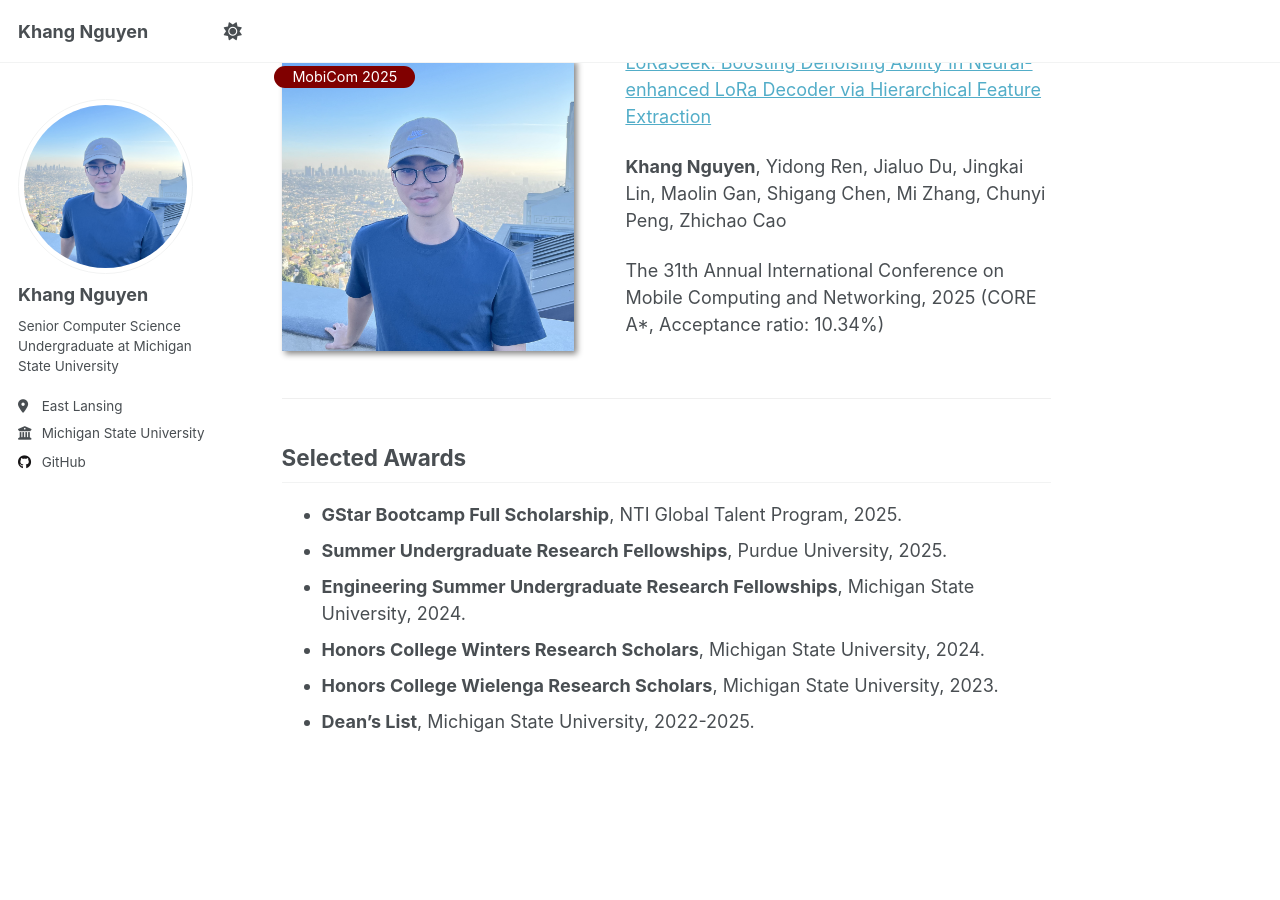
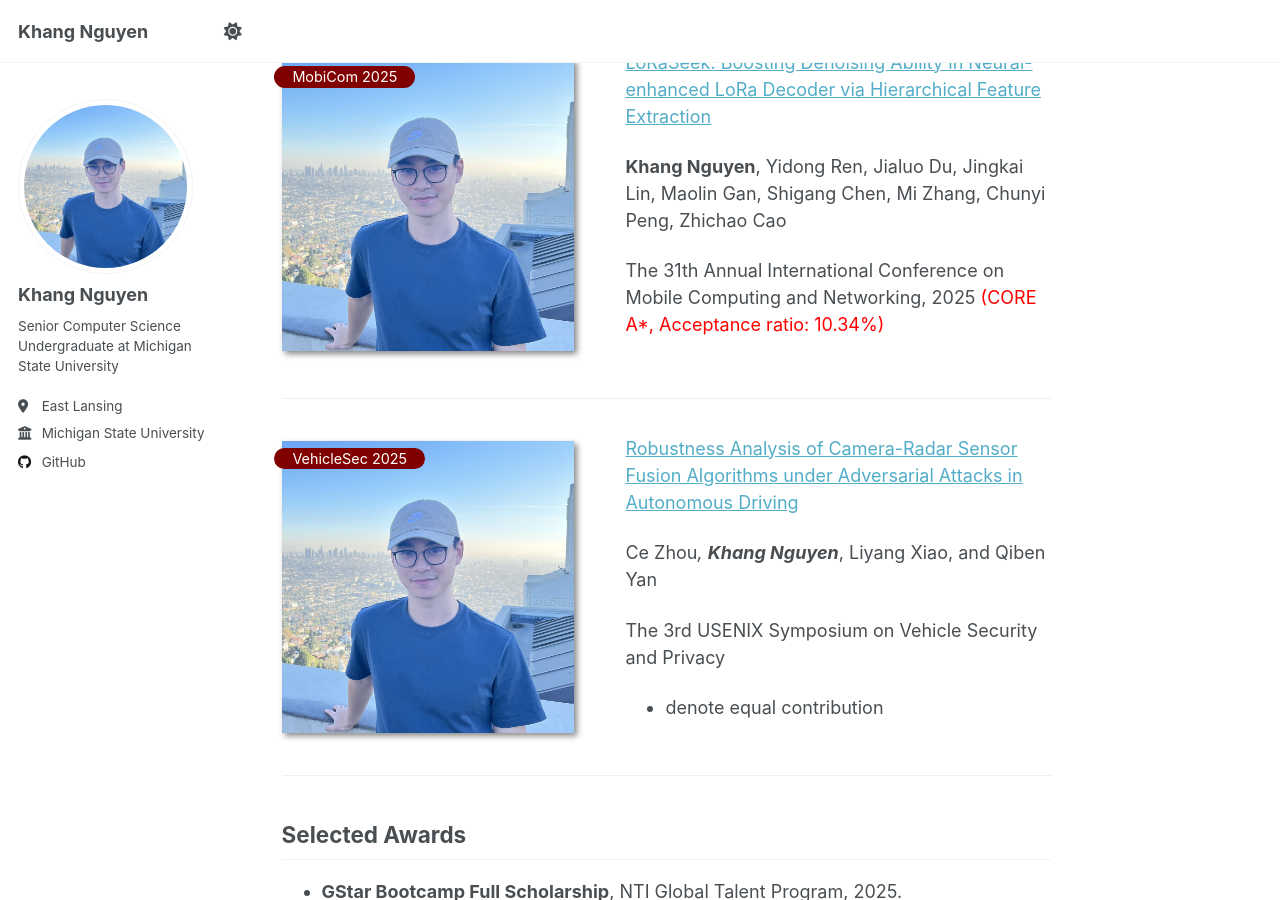
Before and after one commit to nguyenhuykhang/nguyenhuykhang.github.io, a Jekyll site: the page built from _pages/about.md, in a window 1280 px wide and 900 px high, scrolled down 786 px. Built offline with Jekyll 4.4.1, drawn with Linux system fonts in a browser that asks for light colours; a script that is not in the unit is left out.

Commit message:
Update about.md

```diff
--- a/_pages/about.md
+++ b/_pages/about.md
@@ -30,8 +30,24 @@ Publications
 
 **Khang Nguyen**, Yidong Ren, Jialuo Du, Jingkai Lin, Maolin Gan, Shigang Chen, Mi Zhang, Chunyi Peng, Zhichao Cao
 
-The 31th Annual International Conference on Mobile Computing and Networking, 2025 (CORE A*, Acceptance ratio: 10.34%)
+The 31th Annual International Conference on Mobile Computing and Networking, 2025 <span style="color:red">
+(CORE A*, Acceptance ratio: 10.34%)</span>
 
+
+</div>
+</div>
+
+
+<div class='paper-box'><div class='paper-box-image'><div><div class="badge">VehicleSec 2025</div><img src='images/LA.jpg' alt="sym" width="95%"></div></div>
+<div class='paper-box-text' markdown="1">
+
+[Robustness Analysis of Camera-Radar Sensor Fusion Algorithms under Adversarial Attacks in Autonomous Driving]()
+
+Ce Zhou*, **Khang Nguyen***, Liyang Xiao, and Qiben Yan
+
+The 3rd USENIX Symposium on Vehicle Security and Privacy
+
+* denote equal contribution
 
 </div>
 </div>
```
